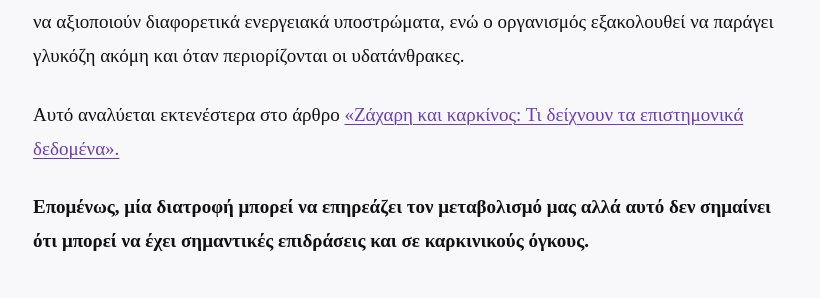
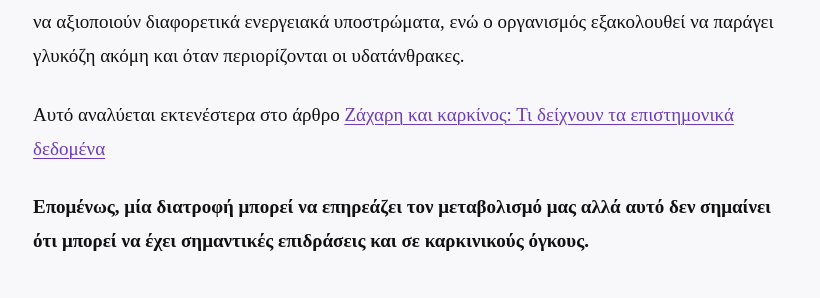
Before and after one commit to BiomedFacts/BiomedFacts, a Jekyll site: the page built from _posts/2026-10-24-h-ketogonikh-diatrofh-ay3anei-thn-epibiwsh-as8enwn-me-karkino.md, in a window 1280 px wide and 900 px high, scrolled down 2413 px. Shown: the part 156-454 px from the top of the window, without its empty margins (227-1047 px from the left). Built offline with Jekyll 4.4.1, drawn with Linux system fonts in a browser that asks for light colours; part of the change alters nothing that is shown.

```diff
--- a/_posts/2026-10-24-h-ketogonikh-diatrofh-ay3anei-thn-epibiwsh-as8enwn-me-karkino.md
+++ b/_posts/2026-10-24-h-ketogonikh-diatrofh-ay3anei-thn-epibiwsh-as8enwn-me-karkino.md
@@ -75,7 +75,7 @@ sources:
 
 Όμως, τα καρκινικά κύτταρα δεν χρησιμοποιούν αποκλειστικά τη γλυκόζη. Πολλοί όγκοι μπορούν να αξιοποιούν διαφορετικά ενεργειακά υποστρώματα, ενώ ο οργανισμός εξακολουθεί να παράγει γλυκόζη ακόμη και όταν περιορίζονται οι υδατάνθρακες.
 
-Αυτό αναλύεται εκτενέστερα στο άρθρο [«Ζάχαρη και καρκίνος: Τι δείχνουν τα επιστημονικά δεδομένα».]([https://biomedfacts.com/fact-checking/2026/09/12/zaxarh-kai-karkinos-ti-deixnoyn-ta-episthmonika-dedomena.html](https://biomedfacts.com/fact-checking/2026/09/12/zaxarh-kai-karkinos-ti-deixnoyn-ta-episthmonika-dedomena.html))
+Αυτό αναλύεται εκτενέστερα στο άρθρο [Ζάχαρη και καρκίνος: Τι δείχνουν τα επιστημονικά δεδομένα](https://biomedfacts.com/fact-checking/2026/09/12/zaxarh-kai-karkinos-ti-deixnoyn-ta-episthmonika-dedomena.html)
 
 **Επομένως, μία διατροφή μπορεί να επηρεάζει τον μεταβολισμό μας αλλά αυτό δεν σημαίνει ότι μπορεί να έχει σημαντικές επιδράσεις και σε καρκινικούς όγκους.**
 
```
